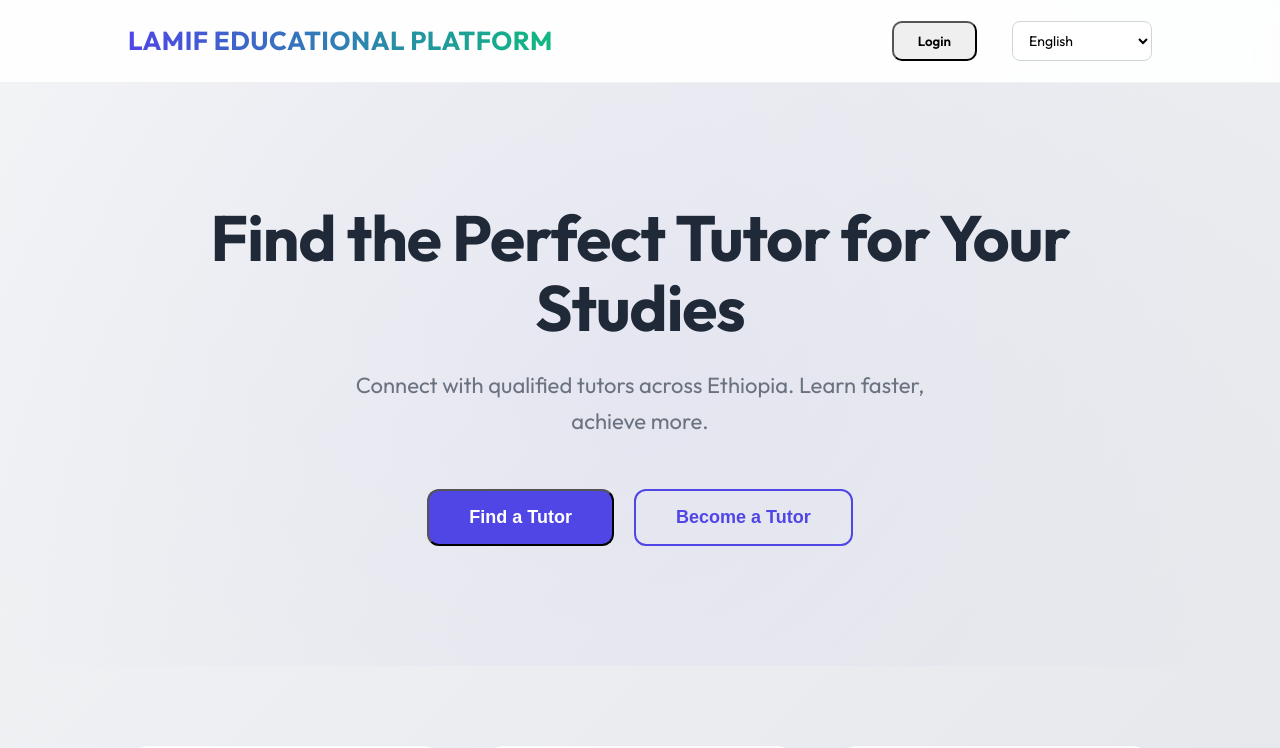
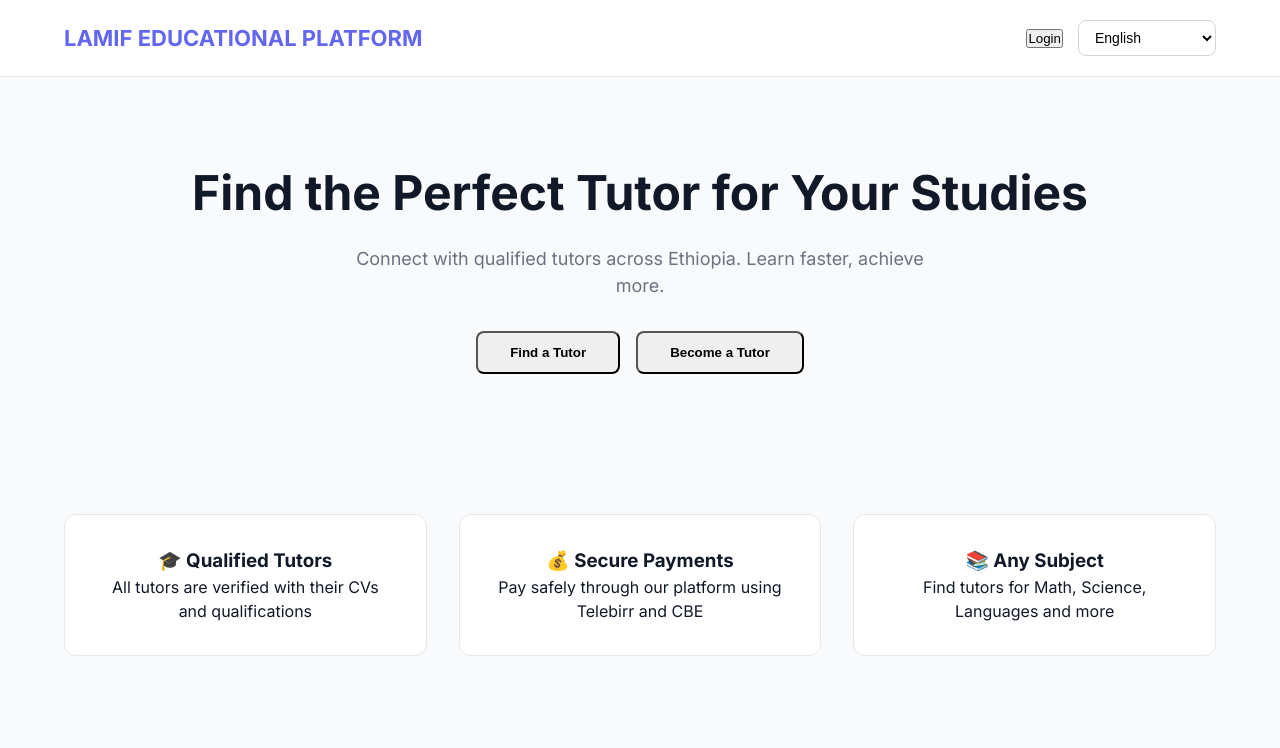
Before and after one commit to oumersalah2-cmd/lamif-project, a React (Vite) app in the folder lamif-frontend/: page / in a window 1280 px wide. Shown: the top 748 px of the page. Built offline with nearby package versions, Linux system fonts and the light colour scheme.

Commit message:
Applied subtle UI beauty improvements while keeping original structure

```diff
--- a/lamif-frontend/src/index.css
+++ b/lamif-frontend/src/index.css
@@ -1,4 +1,4 @@
-@import url('https://fonts.googleapis.com/css2?family=Outfit:wght@300;400;500;600;700&display=swap');
+@import url('https://fonts.googleapis.com/css2?family=Inter:wght@300;400;500;600;700&display=swap');
 
 * {
   margin: 0;
@@ -7,34 +7,23 @@
 }
 
 :root {
-  --primary-color: #4F46E5;
-  --primary-hover: #4338CA;
-  --secondary-color: #10B981;
-  --bg-gradient: linear-gradient(135deg, #f3f4f6 0%, #e5e7eb 100%);
-  --text-dark: #1F2937;
-  --text-light: #6B7280;
-  --card-bg: rgba(255, 255, 255, 0.8);
-  --glass-border: rgba(255, 255, 255, 0.5);
-  --shadow-sm: 0 4px 6px -1px rgba(0, 0, 0, 0.1), 0 2px 4px -1px rgba(0, 0, 0, 0.06);
-  --shadow-lg: 0 10px 15px -3px rgba(0, 0, 0, 0.1), 0 4px 6px -2px rgba(0, 0, 0, 0.05);
+  --primary-color: #6366f1;
+  --primary-hover: #4f46e5;
+  --secondary-color: #10b981;
+  --bg-light: #f9fafb;
+  --text-main: #111827;
+  --text-muted: #6b7280;
+  --white: #ffffff;
+  --shadow-sm: 0 1px 2px 0 rgba(0, 0, 0, 0.05);
+  --shadow-md: 0 4px 6px -1px rgba(0, 0, 0, 0.1), 0 2px 4px -1px rgba(0, 0, 0, 0.06);
+  --radius-lg: 12px;
 }
 
 body {
-  font-family: 'Outfit', sans-serif;
-  background: var(--bg-gradient);
-  color: var(--text-dark);
-  line-height: 1.6;
-  min-height: 100vh;
-}
-
-a {
-  text-decoration: none;
-  color: var(--primary-color);
-  transition: color 0.3s ease;
-}
-
-a:hover {
-  color: var(--primary-hover);
+  font-family: 'Inter', sans-serif;
+  background-color: var(--bg-light);
+  color: var(--text-main);
+  line-height: 1.5;
 }
 
 /* =================== AUTH PAGES =================== */
@@ -44,373 +33,265 @@ a:hover {
   flex-direction: column;
   justify-content: center;
   align-items: center;
-  padding: 20px;
-  background: radial-gradient(circle at top left, #e0e7ff, transparent),
-              radial-gradient(circle at bottom right, #d1fae5, transparent);
+  padding: 24px;
 }
 
 .auth-container h2 {
-  font-size: 36px;
+  font-size: 28px;
   font-weight: 700;
-  color: var(--text-dark);
-  margin-bottom: 30px;
+  margin-bottom: 24px;
+  color: var(--text-main);
 }
 
 .auth-container form {
   display: flex;
   flex-direction: column;
-  gap: 20px;
+  gap: 16px;
   width: 100%;
-  max-width: 420px;
-  background: var(--card-bg);
-  backdrop-filter: blur(12px);
-  -webkit-backdrop-filter: blur(12px);
-  padding: 40px;
-  border-radius: 20px;
-  border: 1px solid var(--glass-border);
-  box-shadow: var(--shadow-lg);
+  max-width: 400px;
+  background: var(--white);
+  padding: 32px;
+  border-radius: var(--radius-lg);
+  box-shadow: var(--shadow-md);
+  border: 1px solid #e5e7eb;
 }
 
 .auth-container input,
 .auth-container select {
-  padding: 14px 18px;
-  background: rgba(255, 255, 255, 0.9);
+  padding: 12px 16px;
   border: 1px solid #d1d5db;
-  border-radius: 12px;
-  font-size: 16px;
-  font-family: 'Outfit', sans-serif;
+  border-radius: 8px;
+  font-size: 15px;
   outline: none;
-  transition: all 0.3s ease;
+  transition: border-color 0.2s;
 }
 
-.auth-container input:focus,
-.auth-container select:focus {
+.auth-container input:focus {
   border-color: var(--primary-color);
-  box-shadow: 0 0 0 3px rgba(79, 70, 229, 0.2);
 }
 
 .auth-container button {
-  padding: 14px;
-  background: linear-gradient(135deg, var(--primary-color), var(--primary-hover));
-  color: #ffffff;
+  padding: 12px;
+  background: var(--primary-color);
+  color: var(--white);
   border: none;
-  border-radius: 12px;
+  border-radius: 8px;
   font-size: 16px;
   font-weight: 600;
   cursor: pointer;
-  transition: transform 0.2s ease, box-shadow 0.2s ease;
+  transition: background 0.2s;
 }
 
 .auth-container button:hover {
-  transform: translateY(-2px);
-  box-shadow: 0 8px 15px rgba(79, 70, 229, 0.3);
-}
-
-.auth-container p {
-  margin-top: 20px;
-  text-align: center;
-  font-size: 15px;
+  background: var(--primary-hover);
 }
 
 /* =================== DASHBOARD =================== */
 .dashboard-container {
-  padding: 40px 10%;
+  max-width: 1200px;
+  margin: 0 auto;
+  padding: 40px 24px;
 }
 
 .dashboard-header {
   display: flex;
   justify-content: space-between;
   align-items: center;
-  margin-bottom: 40px;
-  padding-bottom: 20px;
-  border-bottom: 2px solid rgba(209, 213, 219, 0.5);
+  margin-bottom: 32px;
 }
 
 .dashboard-header h1 {
-  font-size: 32px;
+  font-size: 24px;
   font-weight: 700;
-  background: linear-gradient(to right, var(--primary-color), var(--secondary-color));
-  -webkit-background-clip: text;
-  -webkit-text-fill-color: transparent;
 }
 
 .dashboard-header button {
-  padding: 10px 24px;
-  background: #EF4444;
-  color: #ffffff;
+  padding: 8px 16px;
+  background: #fee2e2;
+  color: #ef4444;
   border: none;
-  border-radius: 10px;
+  border-radius: 6px;
+  font-weight: 600;
   cursor: pointer;
-  font-size: 15px;
-  font-weight: 500;
-  transition: background 0.3s ease;
-}
-
-.dashboard-header button:hover {
-  background: #DC2626;
-}
-
-.dashboard-container h2 {
-  font-size: 26px;
-  color: var(--text-dark);
-  margin-bottom: 10px;
-}
-
-.dashboard-container > div > button {
-  padding: 12px 28px;
-  background: var(--primary-color);
-  color: #ffffff;
-  border: none;
-  border-radius: 10px;
-  cursor: pointer;
-  font-size: 16px;
-  font-weight: 500;
-  transition: all 0.3s ease;
-  margin-top: 15px;
-}
-
-.dashboard-container > div > button:hover {
-  background: var(--primary-hover);
-  transform: translateY(-2px);
 }
 
 /* =================== BROWSE TUTORS =================== */
 .browse-container {
-  padding: 50px 10%;
+  max-width: 1200px;
+  margin: 0 auto;
+  padding: 40px 24px;
 }
 
 .browse-container h2 {
-  font-size: 36px;
+  font-size: 28px;
   font-weight: 700;
-  color: var(--text-dark);
-  margin-bottom: 40px;
-  text-align: center;
+  margin-bottom: 32px;
 }
 
 .tutors-grid {
   display: grid;
-  grid-template-columns: repeat(auto-fill, minmax(320px, 1fr));
-  gap: 30px;
+  grid-template-columns: repeat(auto-fill, minmax(300px, 1fr));
+  gap: 24px;
 }
 
 .tutor-card {
-  background: var(--card-bg);
-  backdrop-filter: blur(10px);
-  -webkit-backdrop-filter: blur(10px);
-  padding: 35px;
-  border-radius: 24px;
-  border: 1px solid var(--glass-border);
+  background: var(--white);
+  padding: 24px;
+  border-radius: var(--radius-lg);
+  border: 1px solid #e5e7eb;
   box-shadow: var(--shadow-sm);
-  transition: all 0.4s cubic-bezier(0.175, 0.885, 0.32, 1.275);
-  display: flex;
-  flex-direction: column;
+  transition: transform 0.2s, box-shadow 0.2s;
 }
 
 .tutor-card:hover {
-  transform: translateY(-10px);
-  box-shadow: var(--shadow-lg);
-  border-color: rgba(79, 70, 229, 0.3);
+  transform: translateY(-4px);
+  box-shadow: var(--shadow-md);
 }
 
 .tutor-card h3 {
-  font-size: 24px;
-  font-weight: 600;
-  color: var(--text-dark);
+  font-size: 20px;
   margin-bottom: 8px;
 }
 
 .tutor-card p {
-  color: var(--text-light);
-  font-size: 15px;
-  margin-bottom: 20px;
-  flex-grow: 1;
-}
-
-.tutor-subjects {
-  display: flex;
-  flex-wrap: wrap;
-  gap: 10px;
-  margin-bottom: 20px;
+  color: var(--text-muted);
+  font-size: 14px;
+  margin-bottom: 16px;
 }
 
 .subject-tag {
-  background: rgba(79, 70, 229, 0.1);
-  color: var(--primary-color);
-  padding: 6px 14px;
-  border-radius: 20px;
-  font-size: 13px;
+  background: #eff6ff;
+  color: #3b82f6;
+  padding: 4px 12px;
+  border-radius: 9999px;
+  font-size: 12px;
   font-weight: 600;
+  margin-right: 8px;
+  margin-bottom: 8px;
+  display: inline-block;
 }
 
 .tutor-rate {
-  font-size: 22px !important;
   font-weight: 700;
-  color: var(--secondary-color) !important;
-  margin-bottom: 5px !important;
-}
-
-.tutor-education {
-  font-size: 14px !important;
-  color: #9CA3AF !important;
-  margin-bottom: 25px !important;
+  color: var(--secondary-color);
+  font-size: 18px !important;
 }
 
 .tutor-card button {
   width: 100%;
-  padding: 14px;
+  padding: 10px;
   background: var(--primary-color);
-  color: #ffffff;
+  color: var(--white);
   border: none;
-  border-radius: 12px;
+  border-radius: 8px;
+  font-weight: 600;
   cursor: pointer;
-  font-size: 16px;
-  font-weight: 600;
-  transition: all 0.3s ease;
-  margin-top: auto;
-}
-
-.tutor-card button:hover {
-  background: var(--primary-hover);
-  box-shadow: 0 4px 12px rgba(79, 70, 229, 0.4);
+  margin-top: 16px;
 }
 
 /* =================== HOME PAGE =================== */
-.home-container {
-  min-height: 100vh;
-}
-
 .home-nav {
   display: flex;
   justify-content: space-between;
   align-items: center;
-  padding: 20px 10%;
-  background: rgba(255, 255, 255, 0.9);
-  backdrop-filter: blur(10px);
-  border-bottom: 1px solid rgba(0,0,0,0.05);
-  position: sticky;
-  top: 0;
-  z-index: 100;
+  padding: 20px 5%;
+  background: var(--white);
+  border-bottom: 1px solid #e5e7eb;
 }
 
-.home-nav h2, .brand-logo {
-  font-size: 26px;
+.brand-logo {
+  font-size: 22px;
   font-weight: 800;
-  background: linear-gradient(to right, var(--primary-color), var(--secondary-color));
-  -webkit-background-clip: text;
-  -webkit-text-fill-color: transparent;
-  letter-spacing: 0.5px;
-  text-transform: uppercase;
-}
-
-.nav-links {
-  display: flex;
-  gap: 20px;
-}
-
-.nav-links button {
-  padding: 10px 24px;
-  border-radius: 10px;
-  font-weight: 600;
-  font-family: 'Outfit', sans-serif;
-  transition: all 0.3s ease;
-}
-
-.btn-primary {
-  background: var(--primary-color) !important;
-  color: white !important;
-}
-
-.btn-primary:hover {
-  background: var(--primary-hover) !important;
-  transform: translateY(-2px);
-}
-
-.btn-secondary {
-  background: transparent !important;
-  color: var(--primary-color) !important;
-  border: 2px solid var(--primary-color) !important;
-}
-
-.btn-secondary:hover {
-  background: var(--primary-color) !important;
-  color: white !important;
+  color: var(--primary-color);
 }
 
 .hero-section {
-  padding: 120px 10%;
+  padding: 80px 5%;
   text-align: center;
-  background: radial-gradient(circle at 50% 50%, rgba(79, 70, 229, 0.05) 0%, transparent 100%);
 }
 
 .hero-section h1 {
-  font-size: 64px;
+  font-size: 48px;
   font-weight: 800;
-  color: var(--text-dark);
-  margin-bottom: 25px;
-  line-height: 1.1;
-  letter-spacing: -1px;
+  margin-bottom: 16px;
 }
 
 .hero-section p {
-  font-size: 22px;
-  color: var(--text-light);
-  margin-bottom: 50px;
+  font-size: 18px;
+  color: var(--text-muted);
   max-width: 600px;
-  margin-left: auto;
-  margin-right: auto;
+  margin: 0 auto 32px;
 }
 
 .hero-buttons {
   display: flex;
-  gap: 20px;
+  gap: 16px;
   justify-content: center;
 }
 
 .hero-buttons button {
-  padding: 16px 40px;
-  border-radius: 12px;
-  font-size: 18px;
+  padding: 12px 32px;
+  border-radius: 8px;
   font-weight: 600;
+  cursor: pointer;
 }
 
 .features-section {
   display: grid;
-  grid-template-columns: repeat(auto-fit, minmax(280px, 1fr));
-  gap: 40px;
-  padding: 80px 10%;
+  grid-template-columns: repeat(auto-fit, minmax(250px, 1fr));
+  gap: 32px;
+  padding: 60px 5%;
 }
 
 .feature-card {
-  background: var(--card-bg);
-  padding: 50px 30px;
-  border-radius: 20px;
+  background: var(--white);
+  padding: 32px;
+  border-radius: var(--radius-lg);
+  border: 1px solid #e5e7eb;
   text-align: center;
-  border: 1px solid var(--glass-border);
-  box-shadow: var(--shadow-sm);
-  transition: transform 0.3s ease;
-}
-
-.feature-card:hover {
-  transform: translateY(-10px);
 }
 
 /* =================== MODAL =================== */
 .modal-overlay {
-  animation: fadeIn 0.3s ease;
+  position: fixed;
+  top: 0;
+  left: 0;
+  right: 0;
+  bottom: 0;
+  background: rgba(0, 0, 0, 0.4);
+  backdrop-filter: blur(4px);
+  display: flex;
+  justify-content: center;
+  align-items: center;
+  z-index: 1000;
 }
 
 .modal-content {
-  animation: slideUp 0.4s cubic-bezier(0.175, 0.885, 0.32, 1.275);
-  box-shadow: 0 25px 50px -12px rgba(0, 0, 0, 0.25);
-  border: 1px solid var(--glass-border);
+  background: var(--white);
+  padding: 32px;
+  border-radius: var(--radius-lg);
+  width: 90%;
+  max-width: 450px;
+  box-shadow: 0 20px 25px -5px rgba(0, 0, 0, 0.1);
 }
 
-@keyframes fadeIn {
-  from { opacity: 0; }
-  to { opacity: 1; }
+/* Dashboard Booking Cards */
+.booking-card {
+  background: white;
+  padding: 20px;
+  border-radius: 12px;
+  border: 1px solid #e5e7eb;
+  box-shadow: var(--shadow-sm);
+  margin-bottom: 16px;
 }
-
-@keyframes slideUp {
-  from { transform: translateY(40px); opacity: 0; }
-  to { transform: translateY(0); opacity: 1; }
+.status-badge {
+  display: inline-block;
+  padding: 4px 10px;
+  border-radius: 9999px;
+  font-size: 12px;
+  font-weight: 700;
+  text-transform: uppercase;
 }
+.status-pending { background: #fef3c7; color: #92400e; }
+.status-accepted { background: #d1fae5; color: #065f46; }
+.status-rejected { background: #fee2e2; color: #991b1b; }
```
Also changed, not shown: lamif-frontend/src/pages/Dashboard.jsx (+11 -13 lines).
